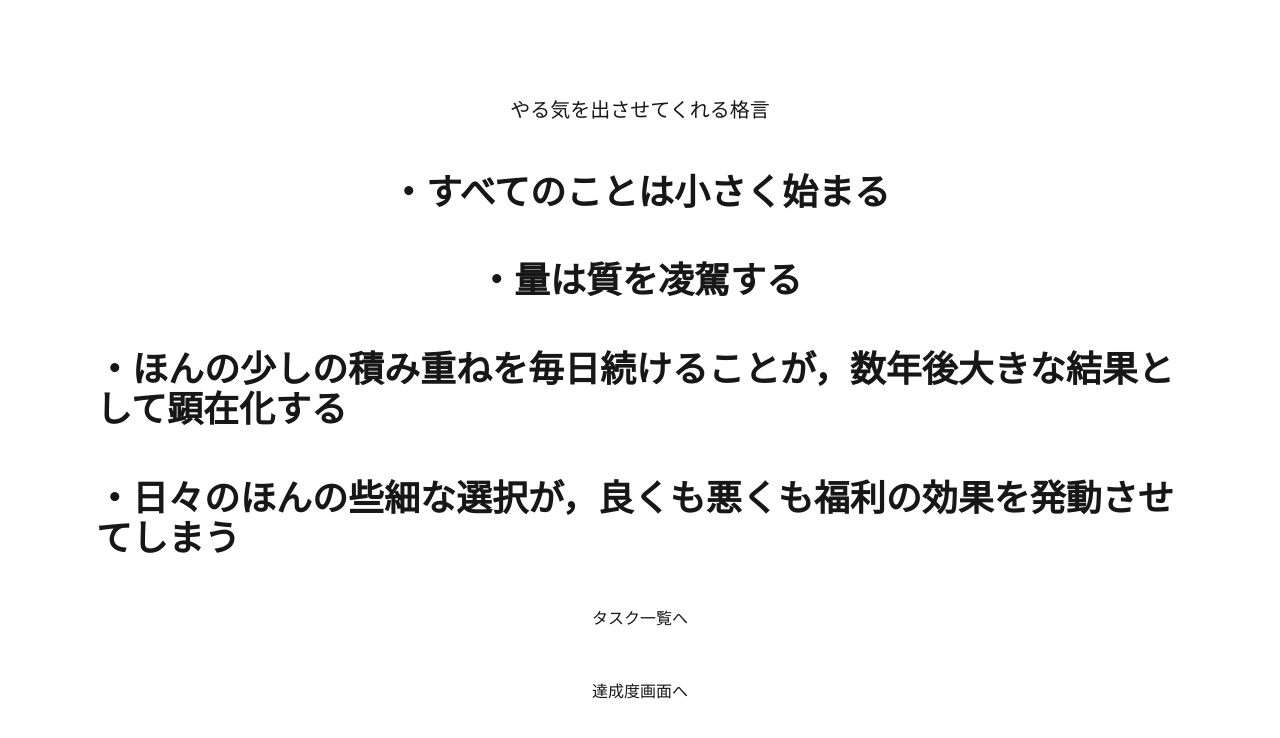
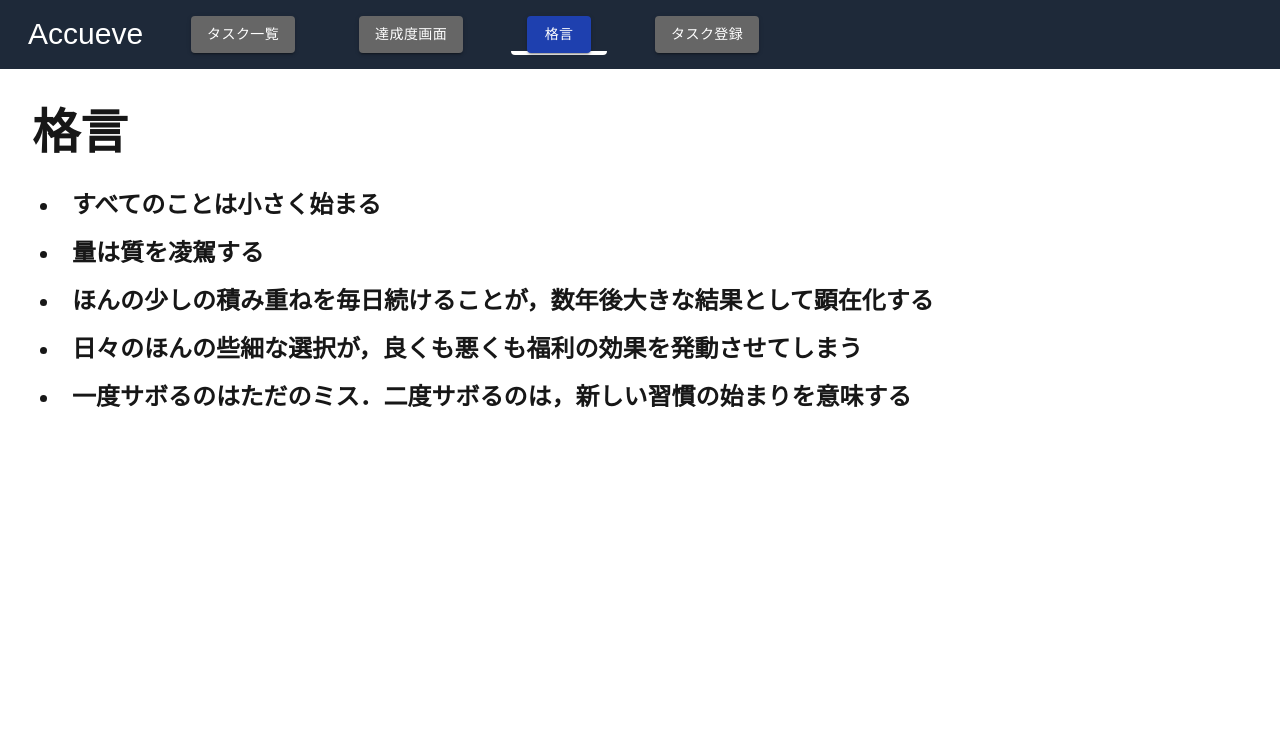
Before and after one commit to hirata0813/accueve, a Next.js app: page /saying in a window 1280 px wide. Shown: the top 738 px of the page. Built offline with nearby package versions, Linux system fonts and the light colour scheme.

Commit message:
navbarを各画面に実装

```diff
--- a/app/achievement/page.tsx
+++ b/app/achievement/page.tsx
@@ -1,17 +1,11 @@
-import Link from "next/link";
+import NavBar from "../ui/navbar";
 
 export default function Home() {
   return (
-    <main className="flex min-h-screen flex-col items-center justify-between p-24">
-      <h1 className="text-4xl font-bold">Welcome!</h1>
-      <p className="text-xl">今までの取り組み(達成度編集・削除)</p>
+    <main className="min-h-screen flex-col items-center">
+      <NavBar />
+      <h1 className="text-5xl font-bold pt-10 pl-8">Coming soon...</h1>
 
-    <div>
-      <Link href={"/"}>タスク一覧へ</Link>
-    </div>
-    <div>
-      <Link href={"/saying"}>格言へ</Link>
-    </div>
     </main>
   );
 }
--- a/app/create-task/page.tsx
+++ b/app/create-task/page.tsx
@@ -3,21 +3,18 @@ import Link from "next/link";
 import { PrismaClient } from "@prisma/client";
 import Button from "@mui/material/Button";
 import TaskForm from "../ui/taskform";
+import NavBar from "../ui/navbar";
 
 const prisma = new PrismaClient();
 
 export default async function Home() {
   return (
-    <main className="flex min-h-screen flex-col items-center justify-between p-24">
-      <h1 className="text-4xl font-bold">Welcome!</h1>
+    <main className="min-h-screen flex-col items-center">
+      <NavBar />
       <p className="text-xl">タスク登録画面</p>
 
     {/* タスク登録用UI */}
     <TaskForm />
-
-    <div>
-      <Link href={"/"}>タスク一覧へ</Link>
-    </div>
     </main>
   );
 }
--- a/app/page.tsx
+++ b/app/page.tsx
@@ -2,11 +2,11 @@ import { PrismaClient } from "@prisma/client";
 import ButtonUsage from "./ui/linkbutton";
 import Link from "next/link";
 import TaskItem from "./ui/taskitem";
-import { Fragment } from "react";
 import { CiCirclePlus } from "react-icons/ci";
 import { countConsecutiveWorkdays } from "./lib/count-consecutive-workdays";
 import { fetchPast30DaysWork } from "./lib/fetch-past-30days-work";
 import { fetchTodayWork } from "./lib/fetch-today-work";
+import NavBar from "./ui/navbar";
 
 const prisma = new PrismaClient();
 
@@ -24,30 +24,13 @@ export default async function Home() {
   //console.log("タスク情報:", tasksStats);
 
   return (
+    <main className="min-h-screen flex-col items-center">
+      <NavBar />
 
-    <main className="flex min-h-screen flex-col items-center justify-between p-24">
-      <p className="text-xl">Accueve(達成度管理アプリ)</p>
-
-      {/* メニューバー */}
-      <nav className="w-full bg-gray-800 text-white py-4">
-        <ul className="flex justify-center space-x-8">
-          <li>
-            <ButtonUsage href={"/"} label="タスク一覧" />
-          </li>
-          <li>
-            <ButtonUsage href={"/achievement"} label="達成度画面" />
-          </li>
-          <li>
-            <ButtonUsage href={"/saying"} label="格言" />
-          </li>
-        </ul>
-      </nav>
-
-      <h1 className="text-4xl font-bold">タスク一覧</h1>
-
+      <h1 className="text-5xl font-bold pt-10 pl-8">タスク一覧</h1>
 
       {/* TODO: API化(/api/tasks) */}
-      <div className="grid grid-cols-1 md:grid-cols-2 lg:grid-cols-5 gap-4 w-full">
+      <div className="grid grid-cols-1 md:grid-cols-2 lg:grid-cols-5 gap-4 w-full pt-15 px-4">
         {tasks.map((task) => (
           <TaskItem
             key={task.id}
--- a/app/saying/page.tsx
+++ b/app/saying/page.tsx
@@ -1,21 +1,20 @@
 import Link from "next/link";
+import NavBar from "../ui/navbar";
 
 export default function Home() {
   return (
-    <main className="flex min-h-screen flex-col items-center justify-between p-24">
-      <p className="text-xl">やる気を出させてくれる格言</p>
+    <main className="min-h-screen flex-col items-center">
+      <NavBar />
+      <h1 className="text-5xl font-bold pt-10 pl-8">格言</h1>
 
-      <h1 className="text-4xl font-bold">・すべてのことは小さく始まる</h1>
-      <h1 className="text-4xl font-bold">・量は質を凌駕する</h1>
-      <h1 className="text-4xl font-bold">・ほんの少しの積み重ねを毎日続けることが，数年後大きな結果として顕在化する</h1>
-      <h1 className="text-4xl font-bold">・日々のほんの些細な選択が，良くも悪くも福利の効果を発動させてしまう</h1>
+      <ul className="list-disc list-inside text-2xl mt-8 pl-10 space-y-4">
+        <li className="font-bold">すべてのことは小さく始まる</li>
+        <li className="font-bold">量は質を凌駕する</li>
+        <li className="font-bold">ほんの少しの積み重ねを毎日続けることが，数年後大きな結果として顕在化する</li>
+        <li className="font-bold">日々のほんの些細な選択が，良くも悪くも福利の効果を発動させてしまう</li>
+        <li className="font-bold">一度サボるのはただのミス．二度サボるのは，新しい習慣の始まりを意味する</li>
+      </ul>
 
-    <div>
-      <Link href={"/"}>タスク一覧へ</Link>
-    </div>
-    <div>
-      <Link href={"/achievement"}>達成度画面へ</Link>
-    </div>
     </main>
   );
 }
--- a/app/ui/linkbutton.tsx
+++ b/app/ui/linkbutton.tsx
@@ -5,14 +5,28 @@ import Button from "@mui/material/Button";
 type Props = {
   href: string;
   label: string;
+  isActive?: boolean;
 };
 
-export default function LinkButton({ href, label }: Props) {
+export default function LinkButton({ href, label, isActive = false }: Props) {
   return (
-      <Link href={href}>
-        <Button variant="contained">
-          {label}
-        </Button>
-      </Link>
-    );
+    <Link href={href}
+      className={`text-lg font-medium px-4 py-2 rounded transition-colors ${
+        isActive
+          ? "border-b-4 border-white"
+          : "text-white hover:bg-gray-700"
+      }`} >
+      <Button
+        variant="contained"
+        sx={{
+          backgroundColor: isActive ? "#1e40af" : "#666666",
+          "&:hover": {
+            backgroundColor: isActive ? "#1e3a8a" : "#555555"
+          }
+        }}
+      >
+        {label}
+      </Button>
+    </Link>
+  );
 }
--- /dev/null
+++ b/app/ui/navbar.tsx
@@ -0,0 +1,49 @@
+"use client";
+import { usePathname } from "next/navigation";
+import ButtonUsage from "./linkbutton";
+
+export default function NavBar() {
+  const pathname = usePathname();
+
+  const isActive = (href: string) => {
+    return pathname === href;
+  };
+
+  return (
+    <nav className="w-full bg-gray-800 text-white py-4">
+      <ul className="flex justify-start space-x-8 pl-7">
+        <li>
+          <p className="text-3xl">Accueve</p>
+        </li>
+        <li>
+          <ButtonUsage
+            href="/"
+            label="タスク一覧"
+            isActive={isActive("/")}
+          />
+        </li>
+        <li>
+          <ButtonUsage
+            href="/achievement"
+            label="達成度画面"
+            isActive={isActive("/achievement")}
+          />
+        </li>
+        <li>
+          <ButtonUsage
+            href="/saying"
+            label="格言"
+            isActive={isActive("/saying")}
+          />
+        </li>
+        <li>
+          <ButtonUsage
+            href="/create-task"
+            label="タスク登録"
+            isActive={isActive("/create-task")}
+          />
+        </li>
+      </ul>
+    </nav>
+  );
+}
```
